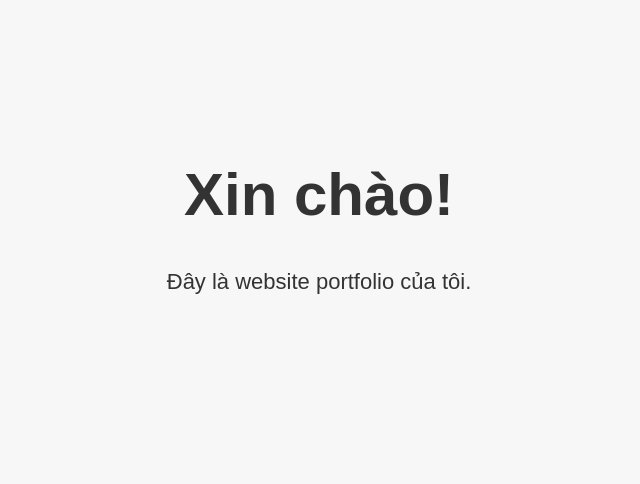
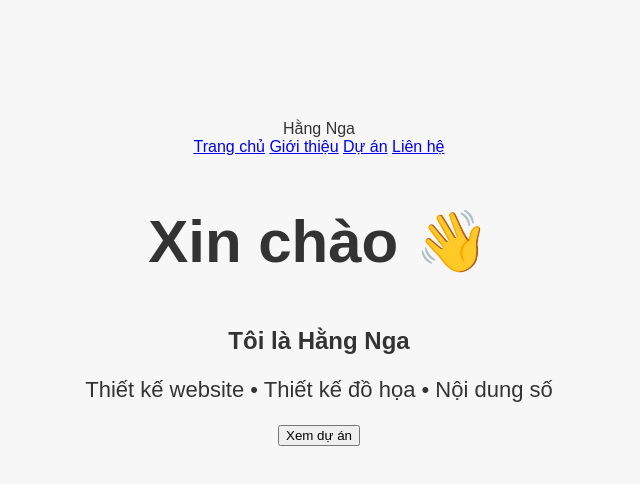
Before and after one commit to LUMINA-dev-del/hangnga-portfolio, a plain HTML site: page index.html in a window 1280 px wide. Shown: the whole page, without its empty margins (321-961 px from the left). Drawn offline with Linux system fonts and the light colour scheme.

Commit message:
Update index.html

```diff
--- a/index.html
+++ b/index.html
@@ -1,18 +1,51 @@
 <!DOCTYPE html>
 <html lang="vi">
+
 <head>
     <meta charset="UTF-8">
     <meta name="viewport" content="width=device-width, initial-scale=1.0">
-    <title>Portfolio của tôi</title>
+
+    <title>Hằng Nga Portfolio</title>
 
     <link rel="stylesheet" href="style.css">
 </head>
 
 <body>
 
-    <h1>Xin chào!</h1>
+<header>
 
-    <p>Đây là website portfolio của tôi.</p>
+    <div class="logo">
+        Hằng Nga
+    </div>
+
+    <nav>
+
+        <a href="#">Trang chủ</a>
+
+        <a href="#">Giới thiệu</a>
+
+        <a href="#">Dự án</a>
+
+        <a href="#">Liên hệ</a>
+
+    </nav>
+
+</header>
+
+<section class="hero">
+
+    <h1>Xin chào 👋</h1>
+
+    <h2>Tôi là Hằng Nga</h2>
+
+    <p>
+        Thiết kế website • Thiết kế đồ họa • Nội dung số
+    </p>
+
+    <button>Xem dự án</button>
+
+</section>
 
 </body>
+
 </html>
```
